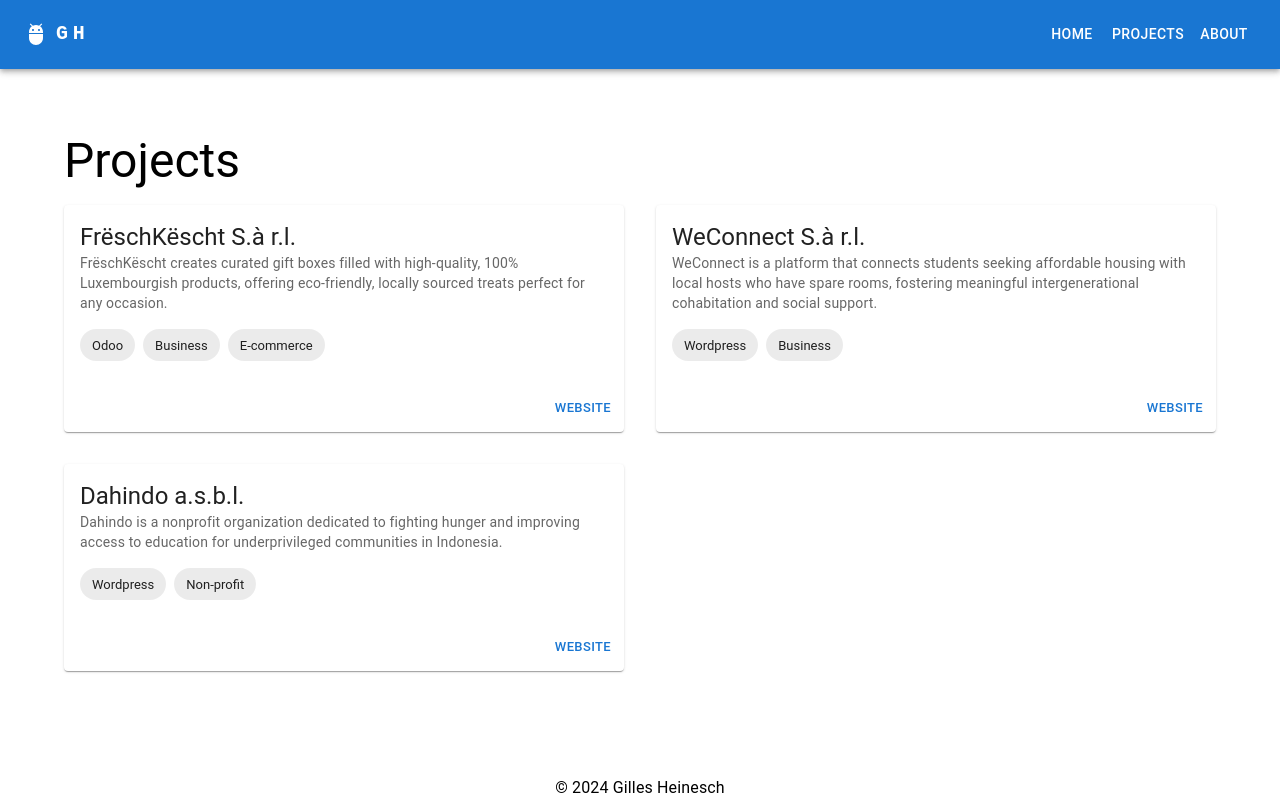
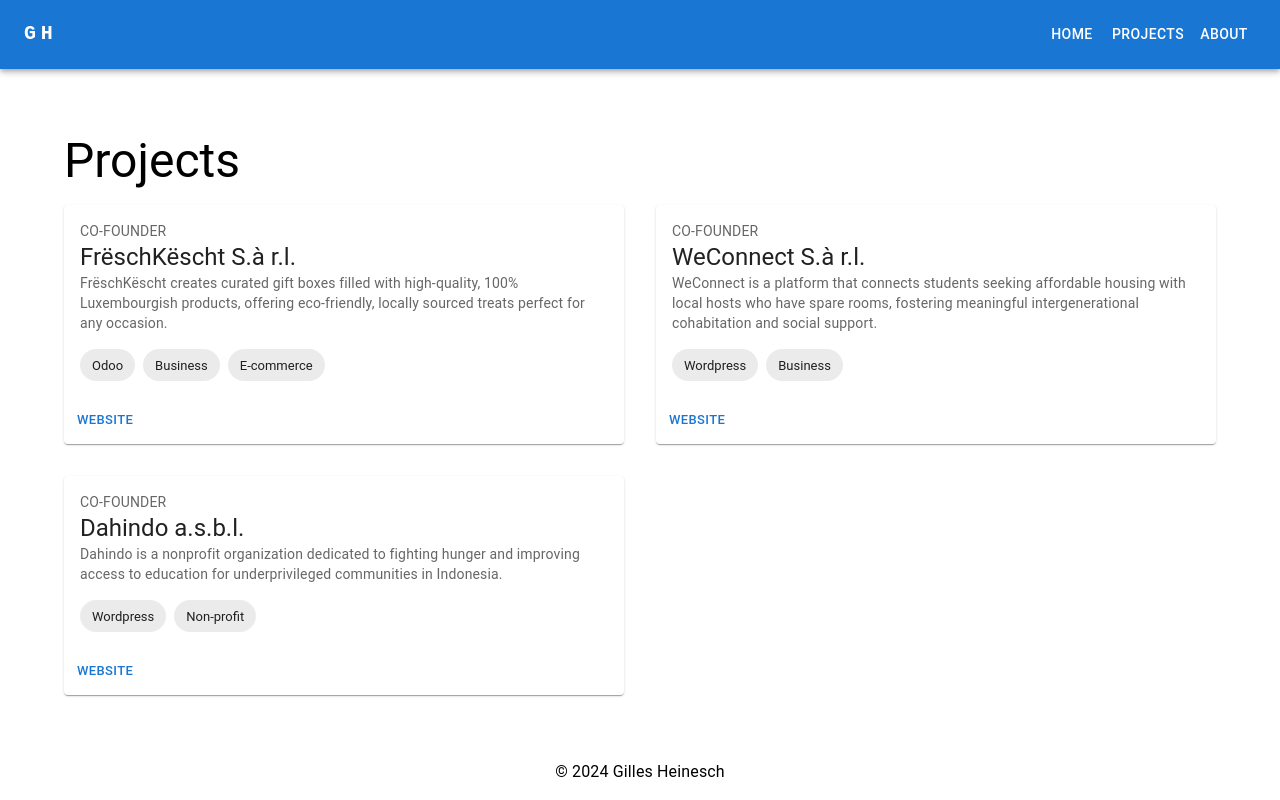
Before and after one commit to gillesheinesch/private-website, a Next.js app: page /projects in a window 1280 px wide. Built offline with nearby package versions, Linux system fonts and the light colour scheme.

Commit message:
A few changes

```diff
--- a/src/app/projects/page.tsx
+++ b/src/app/projects/page.tsx
@@ -7,7 +7,8 @@ const projects = [
         description:
             "FrëschKëscht creates curated gift boxes filled with high-quality, 100% Luxembourgish products, offering eco-friendly, locally sourced treats perfect for any occasion.",
         labels: ["Odoo", "Business", "E-commerce"],
-        website: "https://freschkescht.lu",
+        position: "Co-Founder",
+        website: "https://www.freschkescht.lu",
         github: "",
     },
     {
@@ -15,7 +16,8 @@ const projects = [
         description:
             "WeConnect is a platform that connects students seeking affordable housing with local hosts who have spare rooms, fostering meaningful intergenerational cohabitation and social support.",
         labels: ["Wordpress", "Business"],
-        website: "https://weconnect.lu",
+        position: "Co-Founder",
+        website: "https://www.weconnect.lu",
         github: "",
     },
     {
@@ -23,7 +25,8 @@ const projects = [
         description:
             "Dahindo is a nonprofit organization dedicated to fighting hunger and improving access to education for underprivileged communities in Indonesia.",
         labels: ["Wordpress", "Non-profit"],
-        website: "https://dahindo.com",
+        position: "Co-Founder",
+        website: "https://www.dahindo.com",
         github: "",
     },
 ];
@@ -35,10 +38,13 @@ export default function Projects() {
                 Projects
             </Typography>
             <Grid2 container spacing={4}>
-                {projects.map((project, index) => (
-                    <Grid2 size={6} key={index}>
-                        <Card sx={{ display: "flex", flexDirection: "column", height: "100%" }}>
+                {projects.map((project) => (
+                    <Grid2 size={{xs: 12, sm: 6}} key={project.title}>
+                        <Card>
                             <CardContent>
+                                <Typography variant="body2" color="text.secondary" sx={{ textTransform: 'uppercase' }}>
+                                    {project.position}
+                                </Typography>
                                 <Typography variant="h5" component="div">
                                     {project.title}
                                 </Typography>
@@ -46,29 +52,19 @@ export default function Projects() {
                                     {project.description}
                                 </Typography>
                                 <Box sx={{ mt: 2 }}>
-                                    {project.labels.map((label, idx) => (
-                                        <Chip key={idx} label={label} sx={{ mr: 1, mb: 1 }} />
+                                    {project.labels.map((label) => (
+                                        <Chip key={label} label={label} sx={{ mr: 1 }} />
                                     ))}
                                 </Box>
                             </CardContent>
-                            <CardActions sx={{
-                                mt: "auto",
-                                display: "flex",
-                                justifyContent: "flex-end",
-                            }}>
-                                {project.website && (
-                                    <Link href={project.website} passHref>
-                                        <Button size="small" component="a" target="_blank" rel="noopener noreferrer">
-                                            Website
-                                        </Button>
-                                    </Link>
-                                )}
+                            <CardActions>
+                                <Button size="small" href={project.website} target="_blank" rel="noopener noreferrer">
+                                    Website
+                                </Button>
                                 {project.github && (
-                                    <Link href={project.github} passHref>
-                                        <Button size="small" component="a" target="_blank" rel="noopener noreferrer">
-                                            GitHub
-                                        </Button>
-                                    </Link>
+                                    <Button size="small" href={project.github} target="_blank" rel="noopener noreferrer">
+                                        GitHub
+                                    </Button>
                                 )}
                             </CardActions>
                         </Card>
--- a/src/components/Footer.tsx
+++ b/src/components/Footer.tsx
@@ -3,7 +3,7 @@ import { Box, Container, Typography } from '@mui/material';
 
 const Footer: React.FC = () => {
   return (
-    <Box component="footer">
+    <Box component="footer" sx={{ mt: 4, mb: 2}}>
         <Container maxWidth="lg">
             <Typography variant="body1" align='center'>
                 &copy; {new Date().getFullYear()}{' '} Gilles Heinesch
--- a/src/components/Header.tsx
+++ b/src/components/Header.tsx
@@ -10,7 +10,6 @@ import MenuIcon from "@mui/icons-material/Menu";
 import Container from "@mui/material/Container";
 import Button from "@mui/material/Button";
 import MenuItem from "@mui/material/MenuItem";
-import AdbIcon from "@mui/icons-material/Adb";
 import Link from "next/link";
 
 const pages = [
@@ -43,7 +42,6 @@ function ResponsiveAppBar() {
         <AppBar position="static">
             <Container maxWidth="xl">
                 <Toolbar disableGutters>
-                    <AdbIcon sx={{ display: { xs: "none", md: "flex" }, mr: 1 }} />
                     <Typography
                         variant="h6"
                         noWrap
@@ -90,17 +88,16 @@ function ResponsiveAppBar() {
                             sx={{ display: { xs: "block", md: "none" } }}
                         >
                             {pages.map((page) => (
-                                <MenuItem key={page.name} onClick={handleCloseNavMenu}>
-                                    <Typography textAlign="center">
-                                        <Link href={page.href} passHref>
-                                            {page.name}
+                                <Link key={page.name} href={page.href} passHref>
+                                    <MenuItem onClick={handleCloseNavMenu}>
+                                        <Typography textAlign="center">{page.name}</Typography>
+                                    </MenuItem>
                                 </Link>
-                                    </Typography>
-                                </MenuItem>
                             ))}
                         </Menu>
                     </Box>
-                    <AdbIcon sx={{ display: { xs: "flex", md: "none" }, mr: 1 }} />
+                    <Box sx={{ flexGrow: 1, display: { xs: "flex", md: "none" }, justifyContent: "center" }}>
+                        {" "}
                         <Typography
                             variant="h5"
                             noWrap
@@ -119,8 +116,9 @@ function ResponsiveAppBar() {
                         >
                             GH
                         </Typography>
-                    <Box sx={{ flexGrow: 1 }} />
-                    <Box sx={{ display: { xs: "none", md: "flex" } }}>
+                    </Box>
+                    <Box sx={{ display: { xs: "none", md: "flex" }, flexGrow: 1 }}></Box>
+                    <Box sx={{ display: { xs: "none", md: "flex" }, alignContent: "end" }}>
                         {pages.map((page) => (
                             <Link
                                 key={page.name}
```
Also changed, not shown: src/app/about/page.tsx (+5 -2 lines), src/app/page.tsx (+20 -1 lines). Lines whose indentation alone changed are shown as unchanged.
